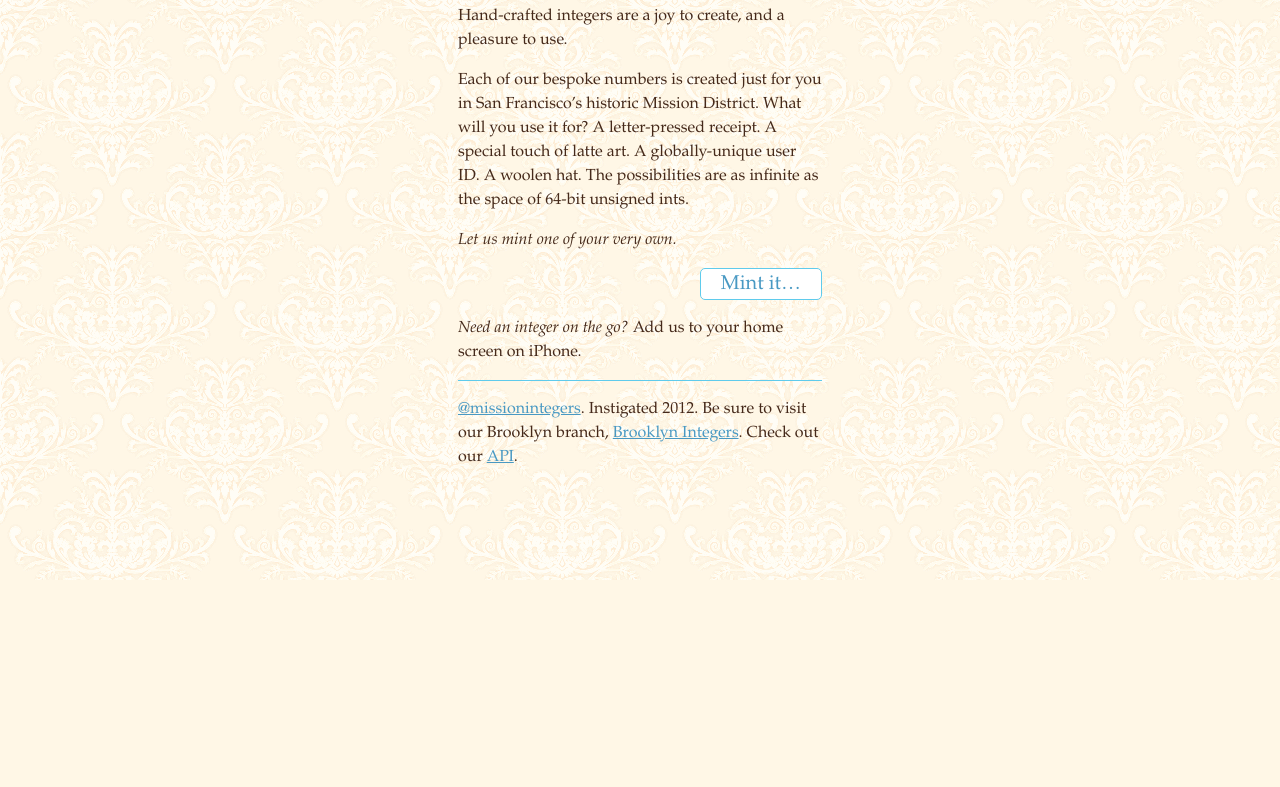
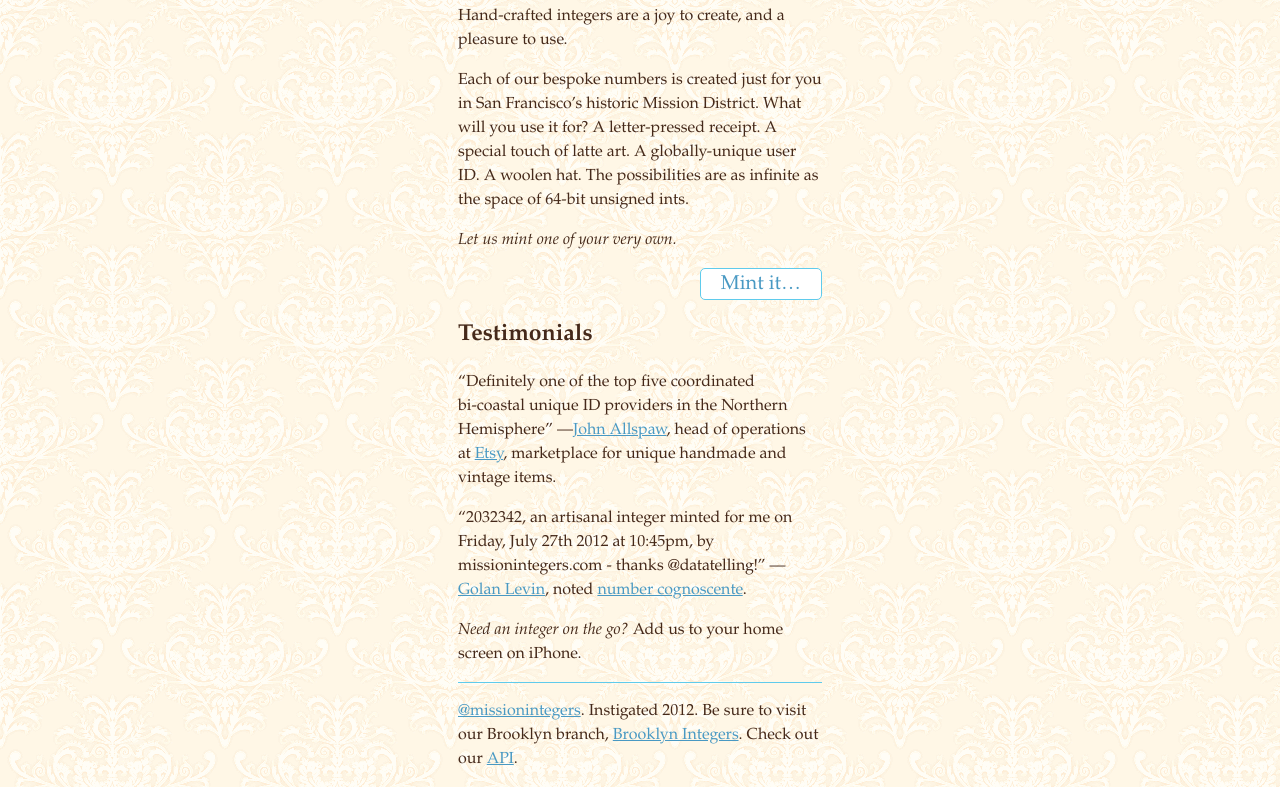
Before and after one commit to migurski/Numbers-Station, a plain HTML site: page index.html in a window 1280 px wide. Shown: the part 220-1007 px from the top of the page. Before the commit the page ends 800 px from the top, so only its background shows below. Drawn offline with Linux system fonts and the light colour scheme.

Commit message:
Added testimonials

```diff
--- a/index.html
+++ b/index.html
@@ -23,6 +23,11 @@
         </p>
     </form>
 
+    <h3>Testimonials</h3>
+
+    <p>“Definitely one of the top five coordinated <span class="unit">bi-coastal</span> unique ID providers in the Northern Hemisphere” —<a href="http://www.kitchensoap.com">John Allspaw</a>, head of operations at <a href="http://etsy.com">Etsy</a>, marketplace for unique handmade and vintage items.</p>
+    <p>“2032342, an artisanal integer minted for me on Friday, July 27th 2012 at 10:45pm, by missionintegers.com - thanks @datatelling!” —<a href="https://twitter.com/golan/status/229090773700849665">Golan Levin</a>, noted <a href="http://www.turbulence.org/Works/nums/">number cognoscente</a>.</p>
+
     <p><i>Need an integer on the go?</i> Add us to your home screen on iPhone.</p>
 
     <p id="footer"><a href="http://twitter.com/missionintegers">@missionintegers</a>. Instigated 2012. Be sure to visit our Brooklyn branch, <a href="http://brooklynintegers.com">Brooklyn Integers</a>. Check out our <a href="api.html">API</a>.</p>
```
